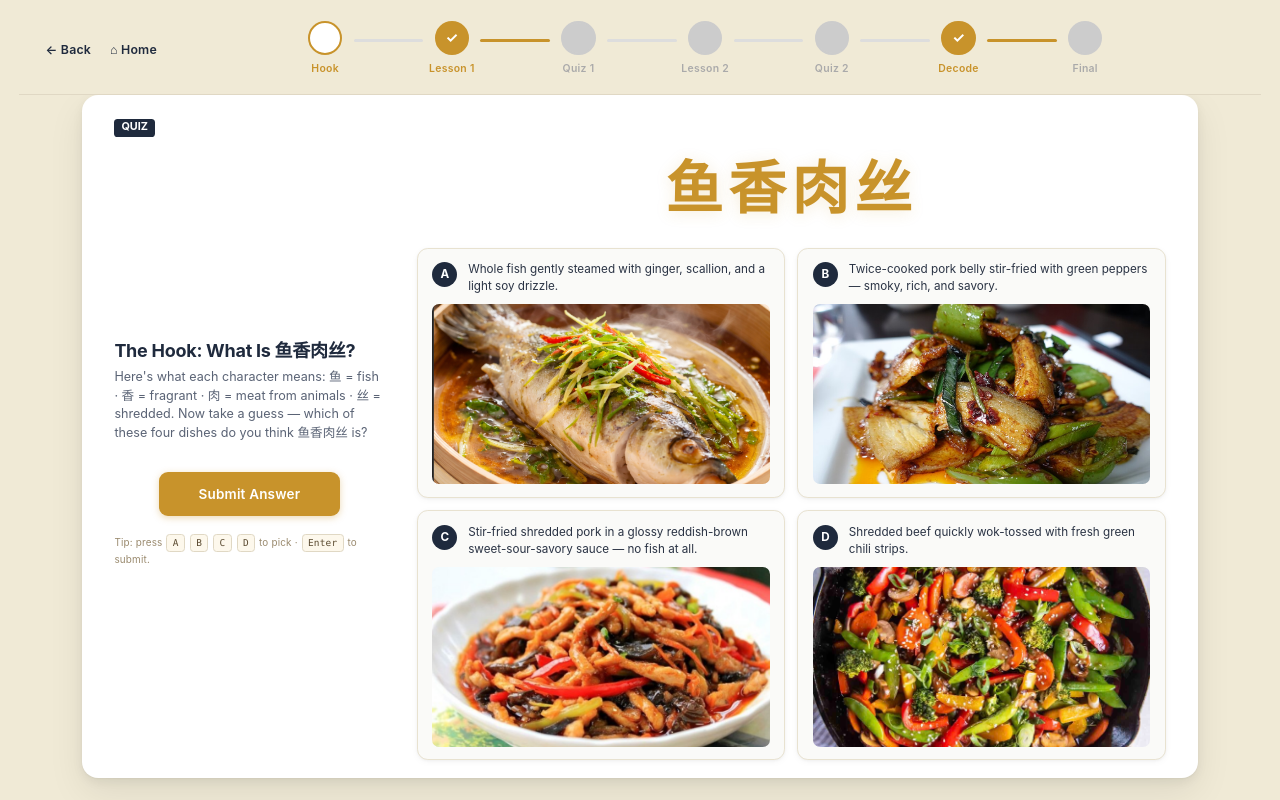
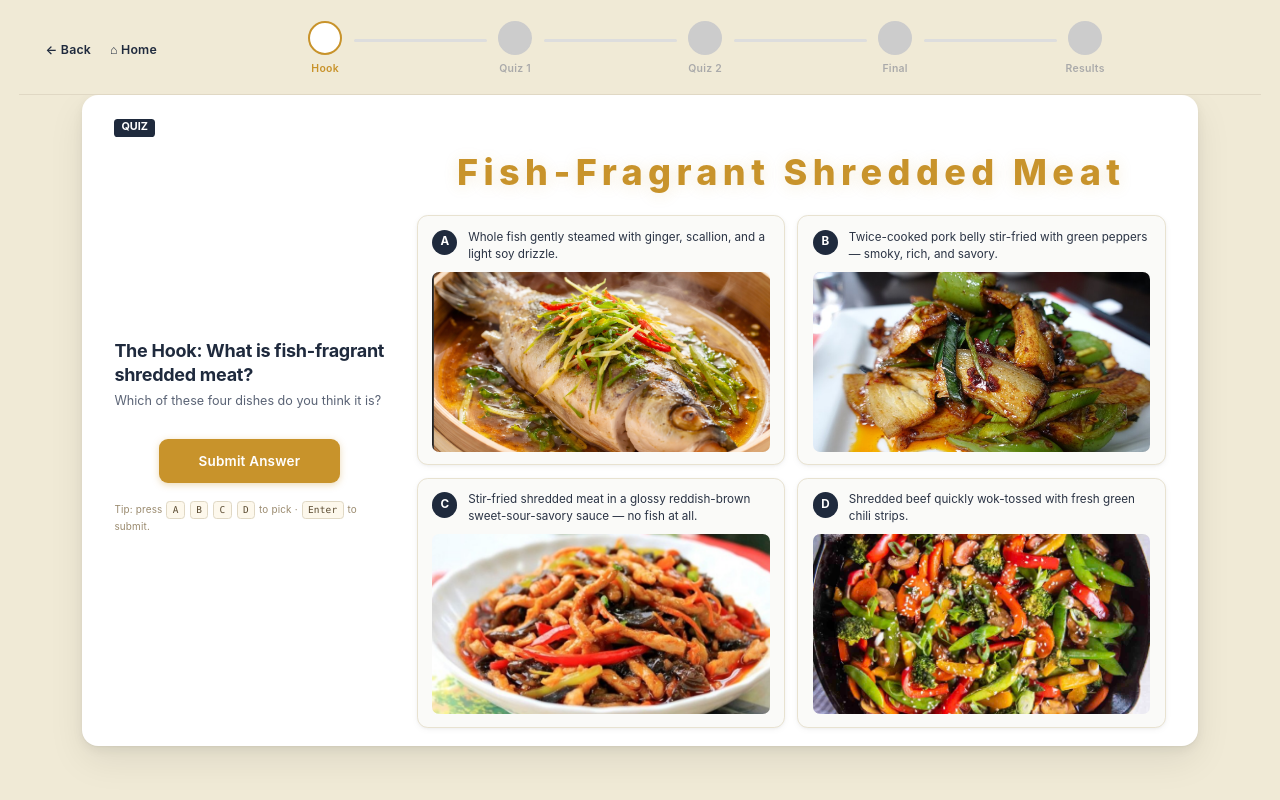
Before and after one commit to DemonRain7/UIDesign_Teamwork, a Flask app: page /quiz/1 in a window 1280 px wide. Run offline with Flask 3, Linux system fonts and the light colour scheme.

Commit message:
english translation work

```diff
--- a/server.py
+++ b/server.py
@@ -183,7 +183,7 @@ TRANSITIONS = {
             ("鱼香 Yu-xiang", "No fish! Sweet-sour-savory sauce with pickled chili"),
         ],
         "bridge": "You decoded 'stir-fried' from Lesson 1 — but how did you know '鱼香' means no fish? That's what Lesson 2 just gave you.",
-        "tease": "Quiz 2: Does '鱼香肉丝' (Fish-Fragrant Shredded Pork) actually contain fish? Only one way to find out.",
+        "tease": "Quiz 2: Does '鱼香肉丝' (Fish-Fragrant Shredded Meat) actually contain fish? Only one way to find out.",
         "cta": "Take Quiz 2 →",
         "next_url": "/quiz/1"
     }
--- a/static/main.css
+++ b/static/main.css
@@ -978,7 +978,7 @@ body.with_nav {
 }
 
 .hook_reveal_chinese {
-    font-size: 36px;
+    font-size: 24px;
     font-weight: 800;
     color: #C8932B;
     letter-spacing: 5px;
@@ -1013,7 +1013,7 @@ body.with_nav {
 }
 
 .hook_question_cjk {
-    font-size: 64px;
+    font-size: 40px;
     font-weight: 800;
     color: #C8932B;
     text-align: center;
--- a/static/quiz_data.json
+++ b/static/quiz_data.json
@@ -5,18 +5,18 @@
       "id": 1,
       "part": "hook",
       "step": "image",
-      "dish": "Fish-Fragrant Shredded Pork",
-      "title": "The Hook: What Is \u9c7c\u9999\u8089\u4e1d?",
-      "prompt": "Here's what each character means: \u9c7c = fish \u00b7 \u9999 = fragrant \u00b7 \u8089 = meat from animals \u00b7 \u4e1d = shredded. Now take a guess \u2014 which of these four dishes do you think \u9c7c\u9999\u8089\u4e1d is?",
+      "dish": "Fish-Fragrant Shredded Meat",
+      "title": "The Hook: What is fish-fragrant shredded meat?",
+      "prompt": "Which of these four dishes do you think it is?",
       "options": [
         {"key": "A", "text": "Whole fish gently steamed with ginger, scallion, and a light soy drizzle.", "image": "/static/images/quiz1_A_steamed_fish.png"},
         {"key": "B", "text": "Twice-cooked pork belly stir-fried with green peppers \u2014 smoky, rich, and savory.", "image": "/static/images/quiz1_B_huiguo_rou.jpg"},
-        {"key": "C", "text": "Stir-fried shredded pork in a glossy reddish-brown sweet-sour-savory sauce \u2014 no fish at all.", "image": "/static/images/quiz1_C_yuxiang.png"},
+        {"key": "C", "text": "Stir-fried shredded meat in a glossy reddish-brown sweet-sour-savory sauce \u2014 no fish at all.", "image": "/static/images/quiz1_C_yuxiang.png"},
         {"key": "D", "text": "Shredded beef quickly wok-tossed with fresh green chili strips.", "image": "/static/images/quiz1_D_stir_fried.jpg"}
       ],
       "correct": "C",
       "correct_image": "/static/images/quiz1_C_yuxiang.png",
-      "explanation": "\u9c7c\u9999 (y\u00fa-xi\u0101ng) means \u2018fish-fragrant\u2019 \u2014 but there is NO fish in this dish. It is a sweet-sour-savory-spicy sauce made with garlic, ginger, and pickled chilies. By the end of this lesson you\u2019ll know exactly how to decode names like this.",
+      "explanation": "There is NO fish in this dish. It is a sweet-sour-savory-spicy sauce made with garlic, ginger, and pickled chilies. By the end of this lesson you'll know exactly how to decode names like this.",
       "rules": []
     },
     {
--- a/templates/quiz_decode.html
+++ b/templates/quiz_decode.html
@@ -9,7 +9,7 @@
     </div>
 
     <div class="quiz_header">
-        <h1 class="quiz_title">Decoded — 鱼香肉丝 (Fish-Fragrant Shredded Pork)</h1>
+        <h1 class="quiz_title">Decoded — 鱼香肉丝 (Fish-Fragrant Shredded Meat)</h1>
         <p class="quiz_prompt">You now have the vocabulary. Let's break this dish name down completely.</p>
     </div>
 
@@ -32,14 +32,14 @@
                 <div class="decode_card">
                     <div class="decode_card_label">Main Ingredient</div>
                     <div class="decode_card_chinese">肉丝</div>
-                    <div class="decode_card_pinyin">ròu-sī / shredded pork</div>
+                    <div class="decode_card_pinyin">ròu-sī / shredded meat</div>
                     <p class="decode_card_body">Thin pork strips, often with wood ear mushrooms and bamboo shoots for varied texture.</p>
                 </div>
             </div>
 
             <div class="decode_vibe">
                 <div class="decode_vibe_label">Overall Vibe</div>
-                <p class="decode_vibe_text">Complex — sweet + sour + savory + mild spice. A glossy reddish-brown sauce clings to tender shredded pork. <strong>No fish anywhere.</strong></p>
+                <p class="decode_vibe_text">Complex — sweet + sour + savory + mild spice. A glossy reddish-brown sauce clings to tender shredded meat. <strong>No fish anywhere.</strong></p>
             </div>
         </div>
 
--- a/templates/quiz_feedback.html
+++ b/templates/quiz_feedback.html
@@ -36,11 +36,10 @@
     <!-- ===== HOOK: special revelation block ===== -->
     {% if question.part == "hook" %}
     <div class="hook_reveal">
-        <div class="hook_reveal_chinese">鱼香肉丝</div>
+        <div class="hook_reveal_chinese">Fish-Fragrant Shredded Meat</div>
         <div class="hook_reveal_headline">There is NO fish in this dish.</div>
         <p class="hook_reveal_sub">
-            鱼香 (yú-xiāng) literally means "fish-fragrant" — but it's actually a
-            sweet-sour-savory-spicy sauce made with garlic, ginger, and pickled chilies.
+            It's actually a sweet-sour-savory-spicy sauce made with garlic, ginger, and pickled chilies.
             Zero fish. Lesson 1 will teach you how to decode names like this.
         </p>
     </div>
--- a/templates/quiz_question.html
+++ b/templates/quiz_question.html
@@ -36,9 +36,9 @@
             <div class="quiz_header">
                 {% if is_retake %}<div class="retake_eyebrow">↻ Retake</div>{% endif %}
                 {% if question.id == 2 %}
-                <h1 class="quiz_title">Quiz 1: What Is Hunan-style Stir-fried Beef（湘式炒牛肉）?</h1>
+                <h1 class="quiz_title">Quiz 1: What Is Hunan-style Stir-fried Beef?</h1>
                 {% elif question.id == 3 %}
-                <h1 class="quiz_title">Quiz 2: What Is Cantonese Steamed Fish（粤式蒸鱼）?</h1>
+                <h1 class="quiz_title">Quiz 2: What Is Cantonese Steamed Fish?</h1>
                 {% else %}
                 <h1 class="quiz_title">{{ question.title }}</h1>
                 {% endif %}
@@ -63,11 +63,11 @@
 
         <div class="quiz_split_right">
             {% if question.part == "hook" %}
-            <div class="hook_question_cjk">鱼香肉丝</div>
+            <div class="hook_question_cjk">Fish-Fragrant Shredded Meat</div>
             {% elif question.id == 2 %}
-            <div class="hook_question_cjk">湘式炒牛肉</div>
+            <div class="hook_question_cjk">Hunan-Style Stir-Fried Beef</div>
             {% elif question.id == 3 %}
-            <div class="hook_question_cjk">粤式蒸鱼</div>
+            <div class="hook_question_cjk">Cantonese-Style Steamed Fish</div>
             {% endif %}
             <div class="option-grid">
                 {% for opt in question.options %}
```
